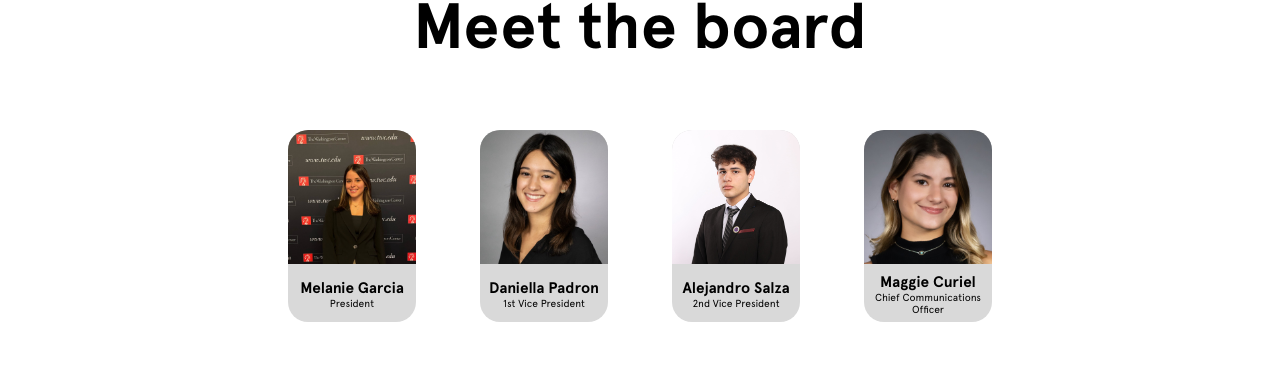
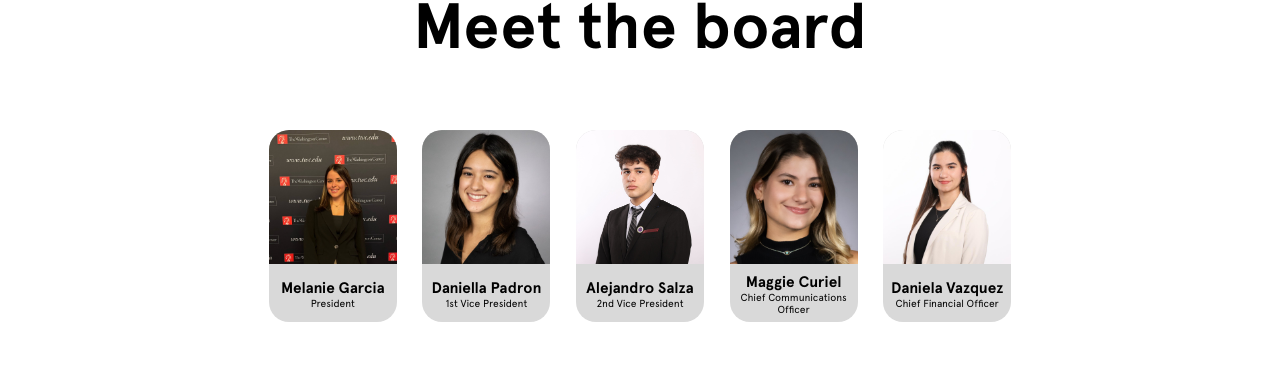
Before and after one commit to alejandro0955/FBLA, a React (Vite) app: page / in a window 1280 px wide. Shown: the part 1156-1528 px from the top of the page. Built offline with nearby package versions, Linux system fonts and the light colour scheme.

Commit message:
added the new daniela

```diff
--- a/src/components/BoardMembers.tsx
+++ b/src/components/BoardMembers.tsx
@@ -34,6 +34,13 @@ function BoardMembers() {
               <p>Chief Communications Officer</p>
             </div>
           </div>
+          <div className="member-card">
+            <img src="/Danielaa.jpg" className="memberHeadshot"></img>
+            <div className="name-role">
+              <h2>Daniela Vazquez</h2>
+              <p>Chief Financial Officer</p>
+            </div>
+          </div>
         </div>
       </div>
     </>
```
Also changed, not shown: public/Danielaa.jpg (added).
